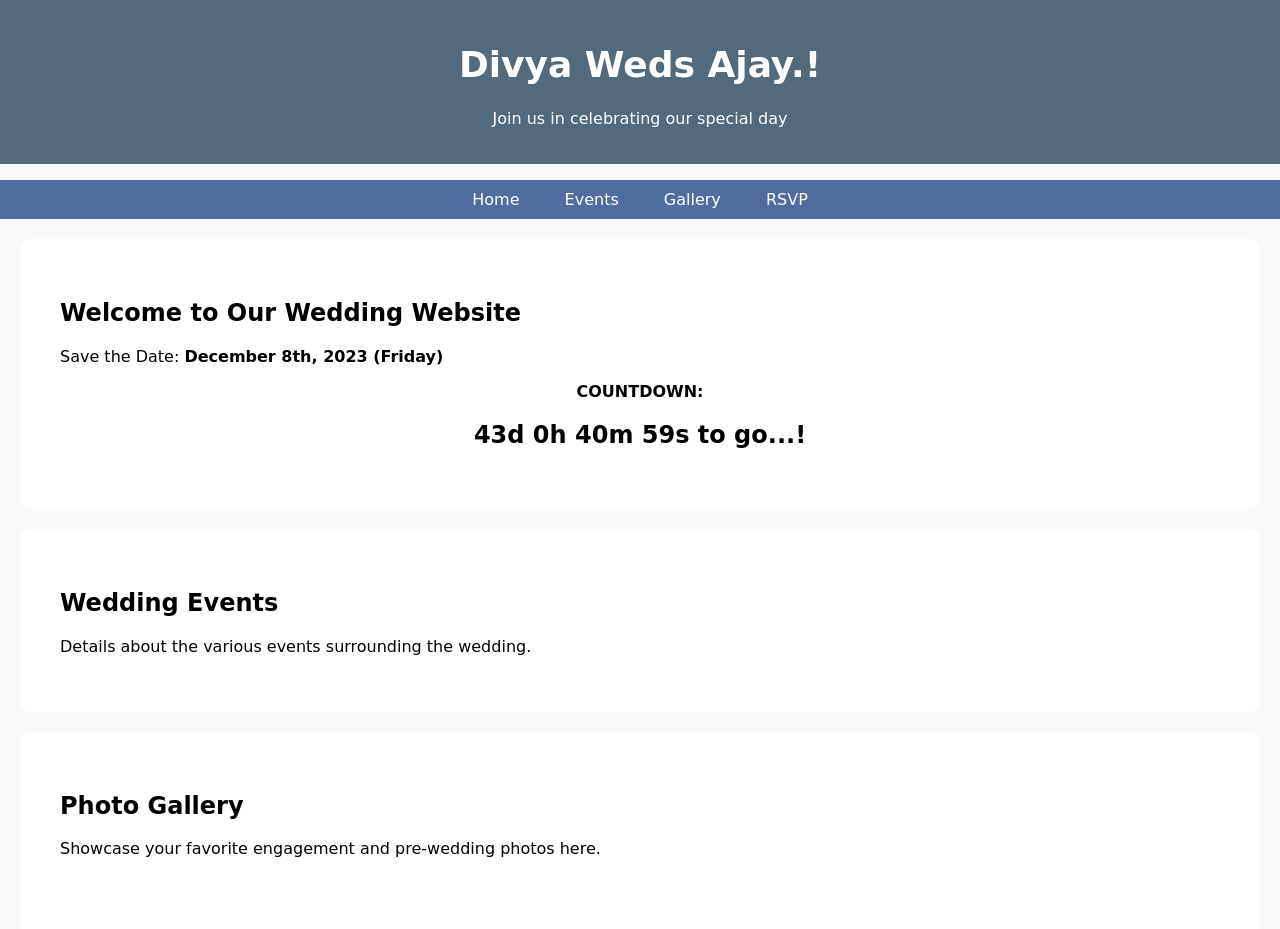
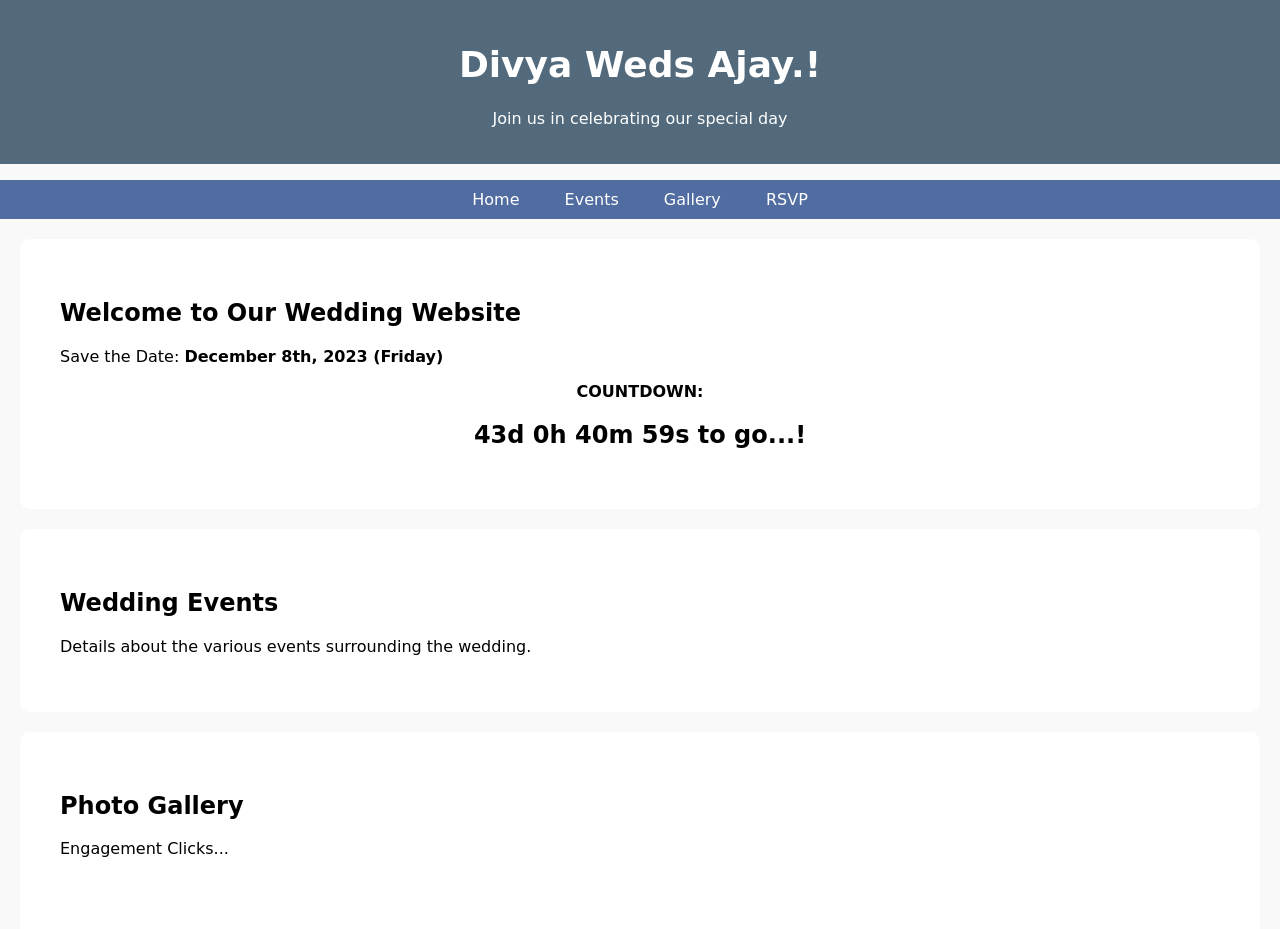
Before and after one commit to Ajayarao/DivyaWedsAjay, a plain HTML site: page index.html in a window 1280 px wide. Shown: the top 929 px of the page. Drawn offline with Linux system fonts and the light colour scheme.

Commit message:
Update index.html

```diff
--- a/index.html
+++ b/index.html
@@ -93,7 +93,7 @@ for (var i = 0; i < btns.length; i++) {
     <section id="gallery">
         <h2>Photo Gallery</h2>
 
-        <p>Showcase your favorite engagement and pre-wedding photos here.</p>
+        <p>Engagement Clicks...</p>
 	<!-- Header -->
 <div class="header" id="myHeader">
 </div>
```
